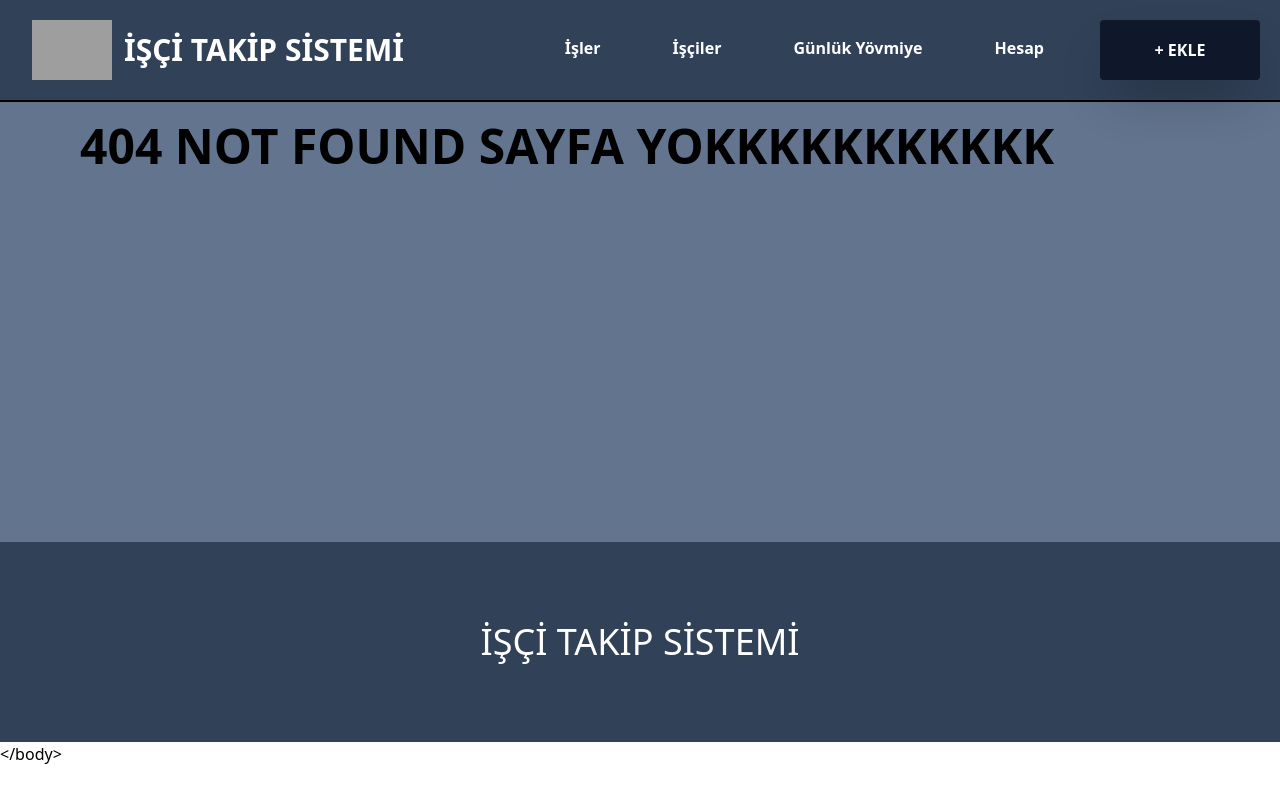
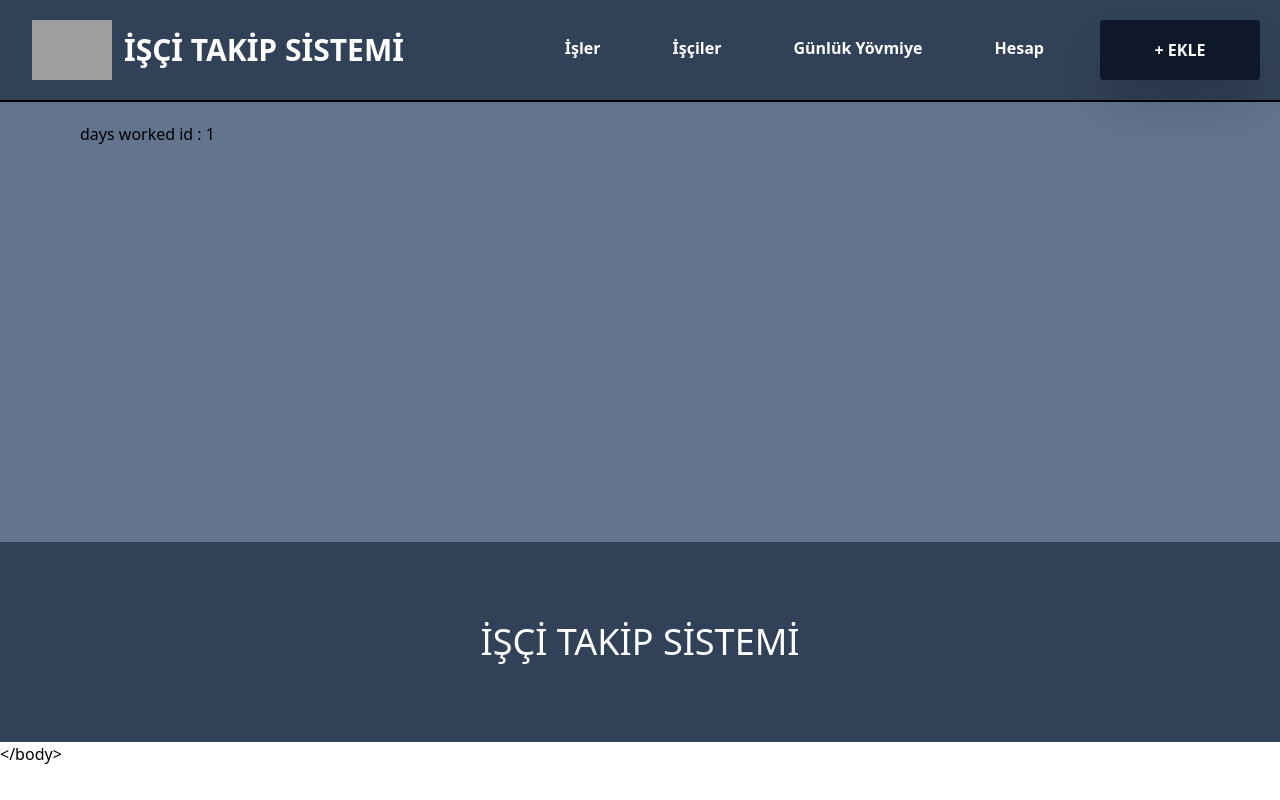
Before and after one commit to zafergnes/isci_takip_sistemi, a React (Vite) app in the folder frontend/: page /days_worked/1 in a window 1280 px wide. Before the commit this address had no page. Built offline with nearby package versions, Linux system fonts and the light colour scheme; grey boxes are pictures that could not be loaded.

Commit message:
useParams Wallet Card

```diff
--- a/frontend/src/App.jsx
+++ b/frontend/src/App.jsx
@@ -12,6 +12,7 @@ import CreateWork from "./pages/CreateWork";
 import Add from "./pages/Add";
 import AddWorker from "./pages/AddWorker";
 import NoPage from "./pages/NoPage";
+import DaysWorked from "./pages/DaysWorked.JSX";
 function App() {
   return (
     <>
@@ -26,6 +27,7 @@ function App() {
             <Route path="/work/:id" element={<Work />} />
             <Route path="/worker/:id" element={<Worker />} />
             <Route path="/works" element={<Works />} />
+            <Route path="/days_worked/:id" element={<DaysWorked />} />
             <Route path="/create-work" element={<CreateWork />} />
             <Route path="/wallet" element={<Wallet />} />
             <Route path="/worker-input" element={<WorkersInput />} />
--- a/frontend/src/components/WalletCard.jsx
+++ b/frontend/src/components/WalletCard.jsx
@@ -6,7 +6,7 @@ const WalletCard = ({ payments }) => {
     <>
       <div className="flex justify-center mx-auto p-5">
         <div className="flex items-center bg-white shadow-md rounded-xl m-3 w-[1100px] h-[150px] p-5">
-          <Link className=" m-auto">
+          <Link className=" m-auto" to={`/days_worked/${payments.worker_id}`}>
             <img
               className="mx-auto h-[70px] rounded-full"
               src={payments.worker_img}
--- a/frontend/src/pages/DaysWorked.jsx
+++ b/frontend/src/pages/DaysWorked.jsx
@@ -1,9 +1,11 @@
 import React from 'react'
+import { useParams } from 'react-router-dom'
 
 const DaysWorked = () => {
+  let {id} = useParams()
   return (
     <div>
-
+        days worked id : {id}
     </div>
   )
 }
```
